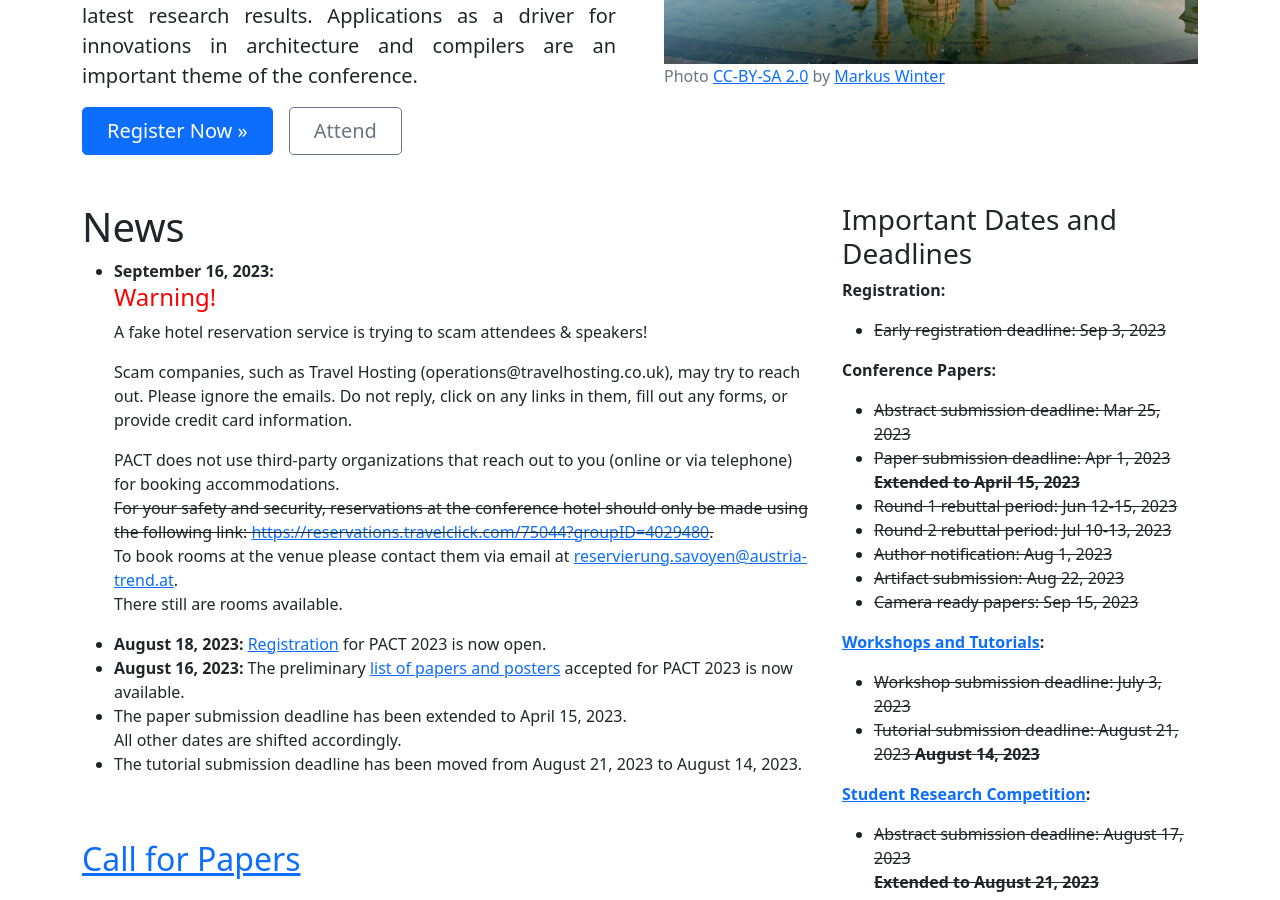
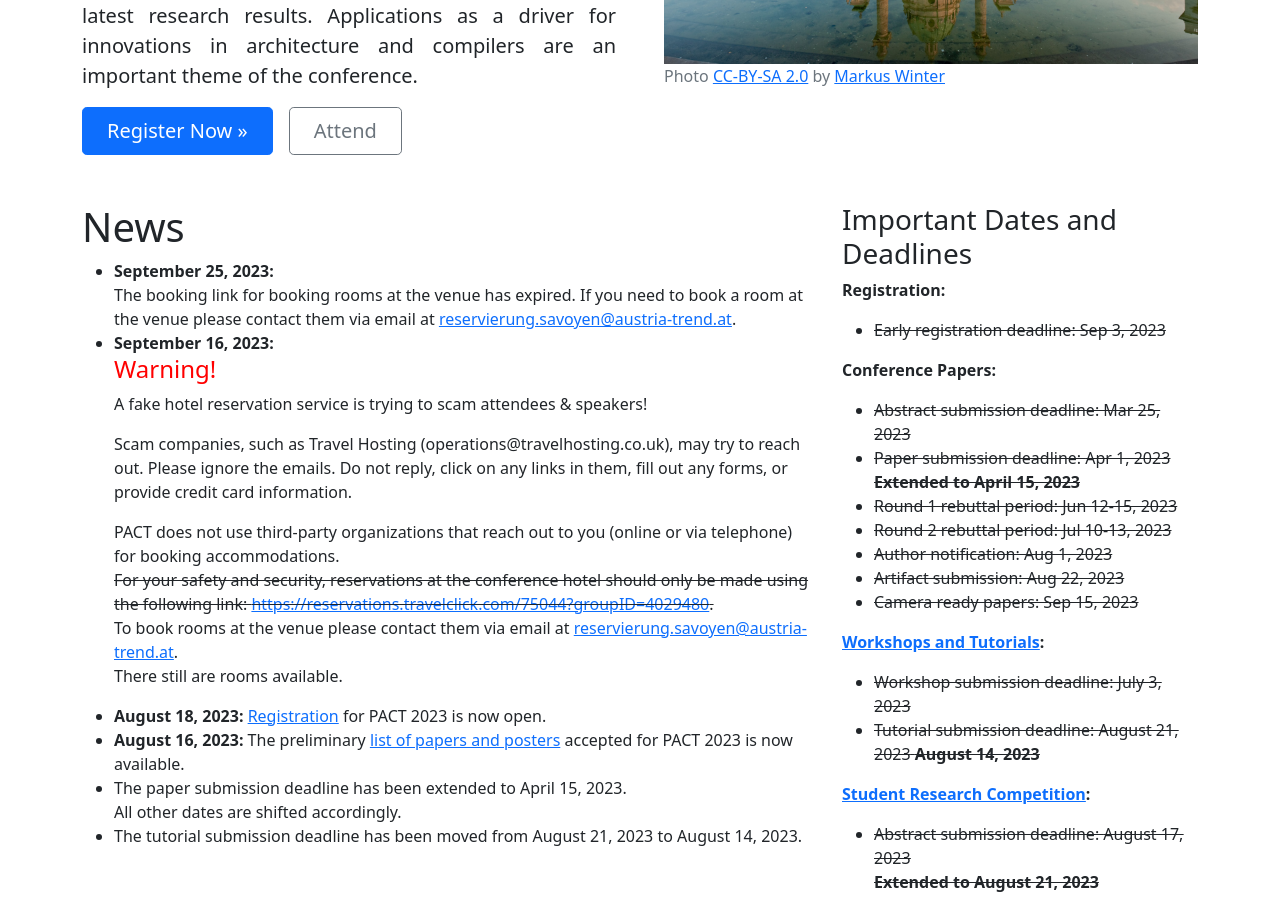
Before and after one commit to pact2023/pact2023.github.io, a Jekyll site: the page built from index.html, in a window 1280 px wide and 900 px high, scrolled down 518 px. Built offline with Jekyll 4.4.1, drawn with Linux system fonts in a browser that asks for light colours.

Commit message:
news: Added news item that booking at venue should now be done via email.

```diff
--- a/_includes/index_news.html
+++ b/_includes/index_news.html
@@ -1,6 +1,12 @@
 <h1>News</h1>
 
 <ul>
+    <li>
+        <b> September 25, 2023:</b><br>
+        The booking link for booking rooms at the venue has expired.
+        If you need to book a room at the venue please contact them via email at <a href="mailto:reservierung.savoyen@austria-trend.at">reservierung.savoyen@austria-trend.at</a>.
+    </li>
+
     <li>
         <b> September 16, 2023:</b><br>
         <h4 style="color: red">Warning!</h4>
```
